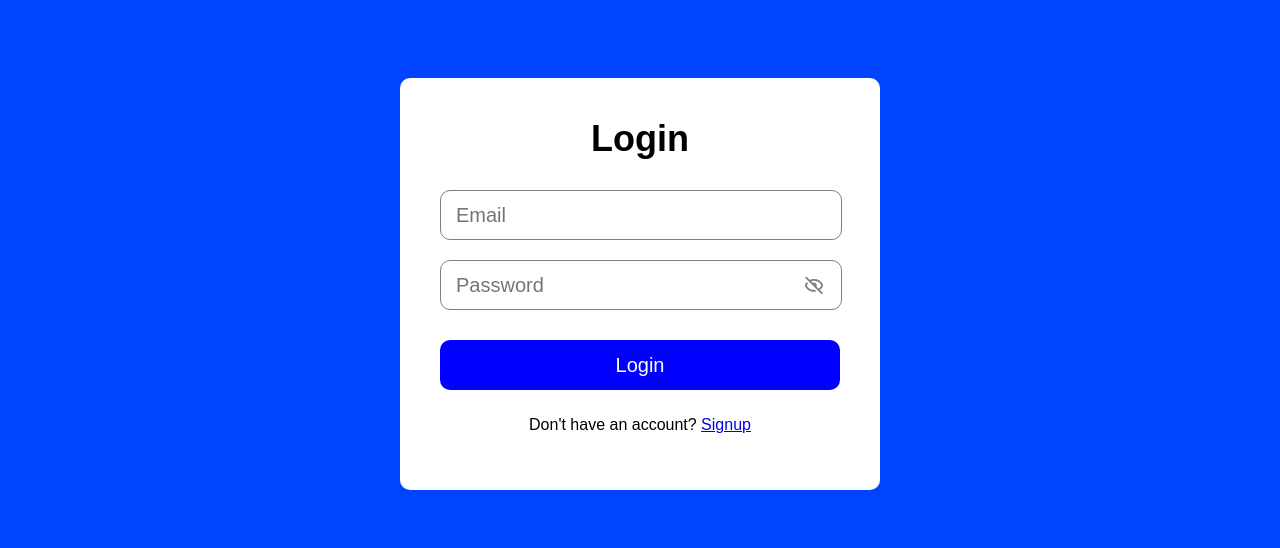
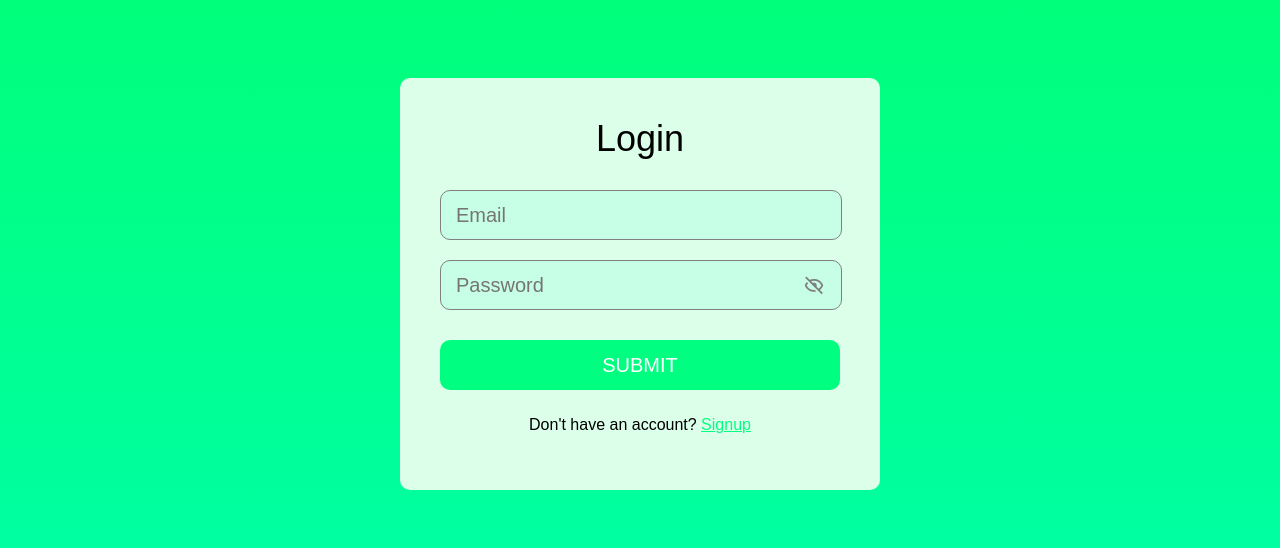
Before and after one commit to athanie2003/login-and-signup, a plain HTML site: page index.html in a window 1280 px wide. Shown: the part 116-664 px from the top of the page. Drawn offline with nearby package versions, Linux system fonts and the light colour scheme.

Commit message:
Chnage colour and add hover transitions

```diff
--- a/index.html
+++ b/index.html
@@ -18,7 +18,7 @@
                 <input class="pwd" type="password" placeholder="Password">
                 <i class="bx bx-hide eye-icon"></i>
             </div>
-            <button>Login</button>
+            <button>SUBMIT</button>
         </form>
         <p>Don't have an account? <a href="#">Signup</a></p>
     </div>
@@ -36,7 +36,7 @@
                 <input class="pwd" type="password" placeholder="Confirm Password">
                 <i class="bx bx-hide eye-icon"></i>
             </div>
-            <button>Signup</button>
+            <button>SUBMIT</button>
         </form>
         <p>Already have an account? <a href="#">Login</a></p>
     </div>
--- a/styles.css
+++ b/styles.css
@@ -9,14 +9,14 @@ body{
     display: flex;
     justify-content: center;
     align-items: center;
-    background-color: rgb(0, 68, 255);
+    background-image: linear-gradient(rgb(0, 255, 115), rgb(0, 255, 170));
     gap: 20px;
 }
 
 .container{
     /* have both forms overlap */
     position: absolute;
-    background-color: white;
+    background-color: rgb(220, 255, 233);
     text-align: center;
     border-radius: 10px;
     padding: 40px;
@@ -24,7 +24,6 @@ body{
 
 header{
     font-size: 36px;
-    font-weight: 600;
     margin-bottom: 30px;
 }
 
@@ -42,10 +41,20 @@ input{
     width: 100%;
     height: 100%;
     font-size: 20px;
+    background-color: rgb(198, 255, 229);
     border: 1px solid grey;
     border-radius: 10px;
     padding: 0px 15px;
     outline: none;
+    transition: border-color 0.5s;
+}
+
+input:hover{
+    border-color: white;
+}
+
+input:focus{
+    border: 2px solid black;
 }
 
 button{
@@ -55,10 +64,15 @@ button{
     font-size: 20px;
     border: none;
     border-radius: 10px;
-    background-color: blue;
+    background-color: rgb(0, 255, 128);
     color: white;
     margin-bottom: 10px;
     cursor: pointer;
+    transition: background-color 0.5s;
+}
+
+button:hover{
+    background-color: rgb(3, 240, 169);
 }
 
 .eye-icon{
@@ -72,7 +86,11 @@ button{
     padding: 5px;
 }
 
-/* control which form is shown */
+a{
+    color:  rgb(0, 255, 128);
+}
+
+/* controls which form is shown */
 .signup{
     opacity: 0;
     pointer-events: none;
```
